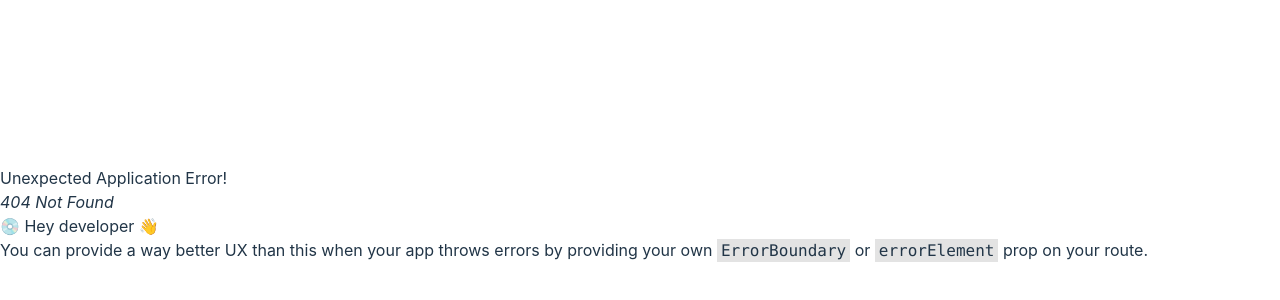
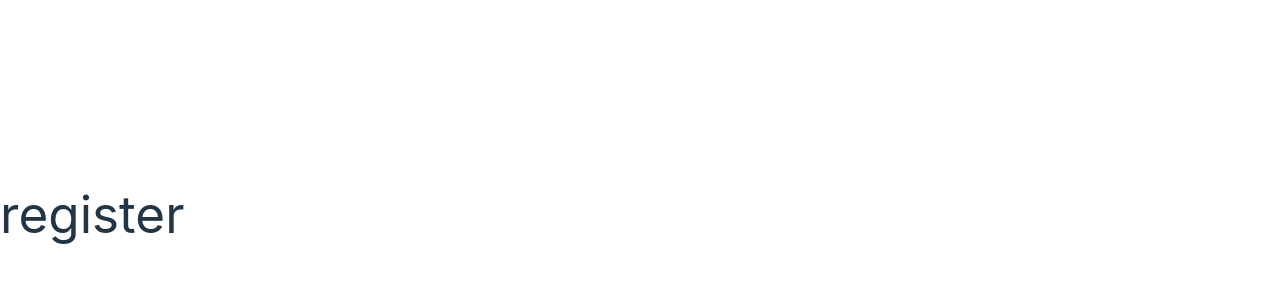
Before and after one commit to iamargentum/relove-assignment-frontend, a React (Vite) app: page /register in a window 1280 px wide. Before the commit this address had no page. Shown: the part 186-486 px from the top of the page. Built offline with nearby package versions, Linux system fonts and the light colour scheme.

Commit message:
Add register route

```diff
--- a/src/main.jsx
+++ b/src/main.jsx
@@ -4,11 +4,16 @@ import { MathApp } from './routes/app'
 import ReactDOM from 'react-dom/client'
 import { LoginView } from './routes/login'
 import { createBrowserRouter, RouterProvider } from 'react-router-dom'
+import { RegisterView } from './routes/register'
 
 const router = createBrowserRouter([
   {
     path: "/",
     element: <h1>hi! nothing much to see here :)</h1>
+  },
+  {
+    path: "/register",
+    element: <RegisterView />
   },
   {
     path: "/login",
--- /dev/null
+++ b/src/routes/register.jsx
@@ -0,0 +1,5 @@
+export function RegisterView() {
+    return (
+        <h1>register</h1>
+    )
+}
```
